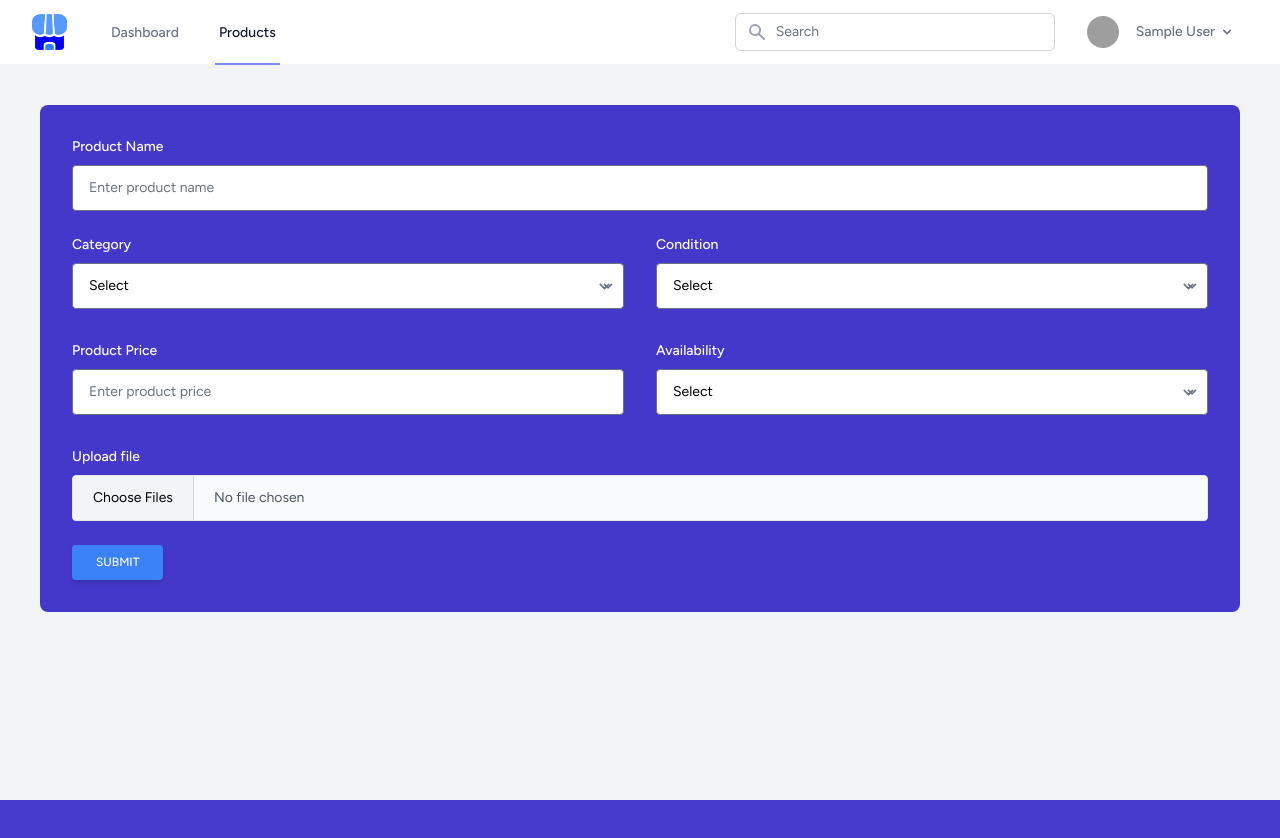
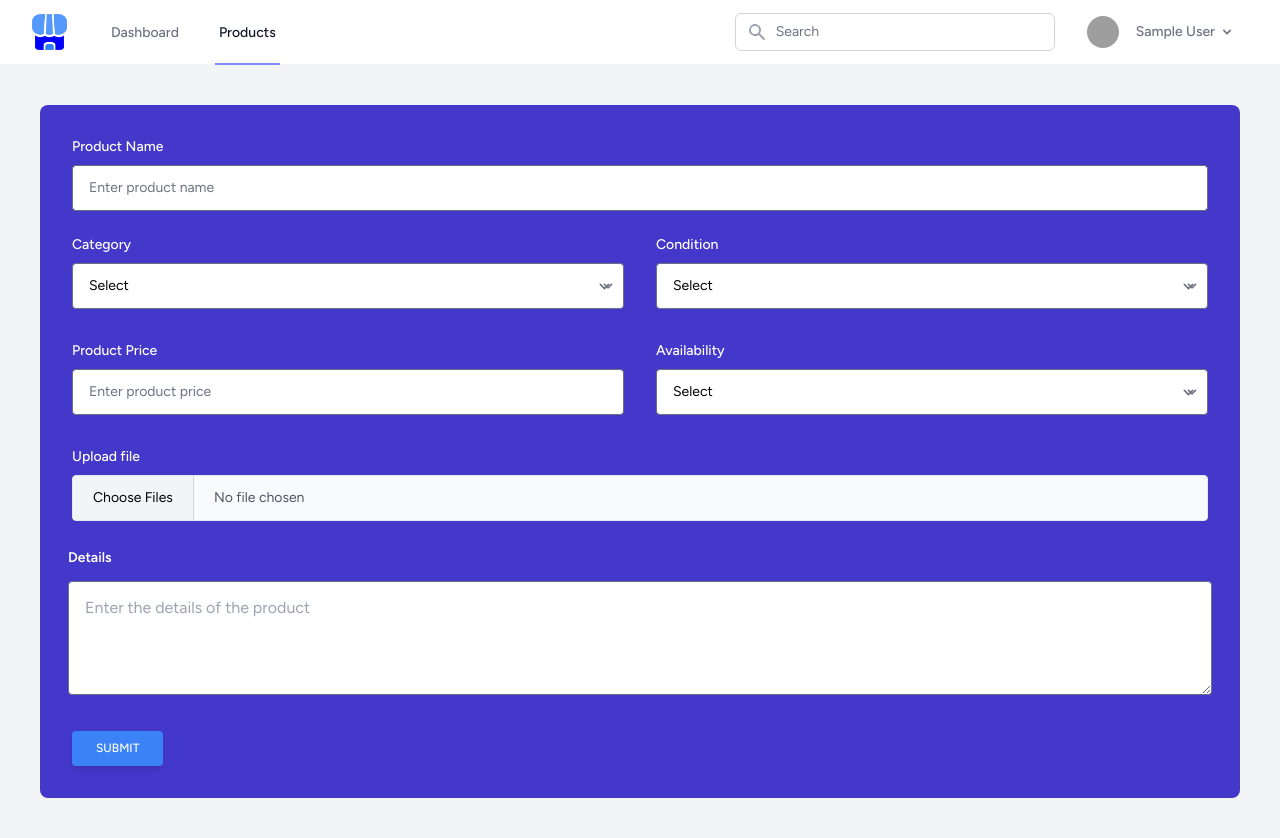
Before and after one commit to Jaiserr/psu-marketplace-capstone, a Laravel app: page /admin-products/create in a window 1280 px wide. Before the commit the page ends 800 px from the top, so only its background shows below. Run offline with Laravel 10, Linux system fonts and the light colour scheme; the visitor is signed in with stand-in values (Sample User, id 1); style sheets or scripts are compiled from the project's sources; parts of the project's set-up code (start-up, migrations or seed data) failed here and were passed over; some libraries are stand-ins or nearby versions; grey boxes are pictures that could not be loaded.

Commit message:
feat: add details

```diff
--- a/app/Http/Controllers/ProductsController.php
+++ b/app/Http/Controllers/ProductsController.php
@@ -36,6 +36,7 @@ class ProductsController extends Controller
             'price' => 'required',
             'availability' => 'required',
             'images' => ['required'],
+            'details' => 'nullable',
         ]);
 
 
@@ -54,10 +55,11 @@ class ProductsController extends Controller
             'category' => $request->category,
             'condition' => $request->condition,
             'availability' => $request->availability,
+            'details' => $request->details,
             'images' => implode('|', $_multiple_images_),
         ]);
 
-        return view('seller.products.index');
+        return redirect(route('admin-products.index'));
     }
 
     /**
@@ -93,6 +95,7 @@ class ProductsController extends Controller
             'price' => 'required',
             'availability' => 'required',
             'images' => ['nullable'],
+            'details' => ['nullable'],
         ]);
 
         if($request->hasfile('images')){
@@ -106,23 +109,13 @@ class ProductsController extends Controller
             $_multiple_images_[] = $admin_product->images;
         }
 
-
-
-
-
-
-     /*    if($request->hasFile('product_image')) {
-            $product_image = $request->file('product_image')->store('products', 'public');
-        } else {
-            $product_image =  $product->product_image;
-        }; */
-
         $admin_product->update([
             'product_name' => $request->product_name,
             'price' => $request->price,
             'category' => $request->category,
             'condition' => $request->condition,
             'availability' => $request->availability,
+            'details' => $request->details,
             'images' => implode('|', $_multiple_images_),
         ]);
 
--- a/app/Models/Products.php
+++ b/app/Models/Products.php
@@ -16,6 +16,7 @@ class Products extends Model
         'price',
         'availability',
         'images',
+        'details',
     ];
 
     public function product() {
--- a/resources/views/seller/products/create.blade.php
+++ b/resources/views/seller/products/create.blade.php
@@ -119,6 +119,22 @@
                                         type="file">
                                     <x-input-error :messages="$errors->get('images')" class="mt-2" />
                                 </div>
+                                <div class=" mb-6">
+                                    <div class="flex flex-wrap">
+                                        <div class="w-full">
+                                            <label for="details" class="text-sm ml-3 font-semibold text-white">
+                                                Details
+                                            </label>
+                                        </div>
+                                        <div class="w-full p-3">
+                                            <textarea rows="4" id="details" name="details"
+                                                placeholder="Enter the details of the product" required
+                                                class="block w-full px-4 py-4 leading-tight placeholder-gray-400 border rounded ">{{ old('details') }}</textarea>
+                                        </div>
+                                    </div>
+
+                                    <x-input-error :messages="$errors->get('details')" class="mt-2" />
+                                </div>
                                 <div class="px-4 ">
                                     <div class="flex ">
                                         <button type="submit"
```
Also changed, not shown: resources/views/seller/products/edit.blade.php (+16 -0 lines), resources/views/seller/products/show.blade.php (+3 -5 lines), database/migrations/2023_11_14_112442_create_products_table.php.
